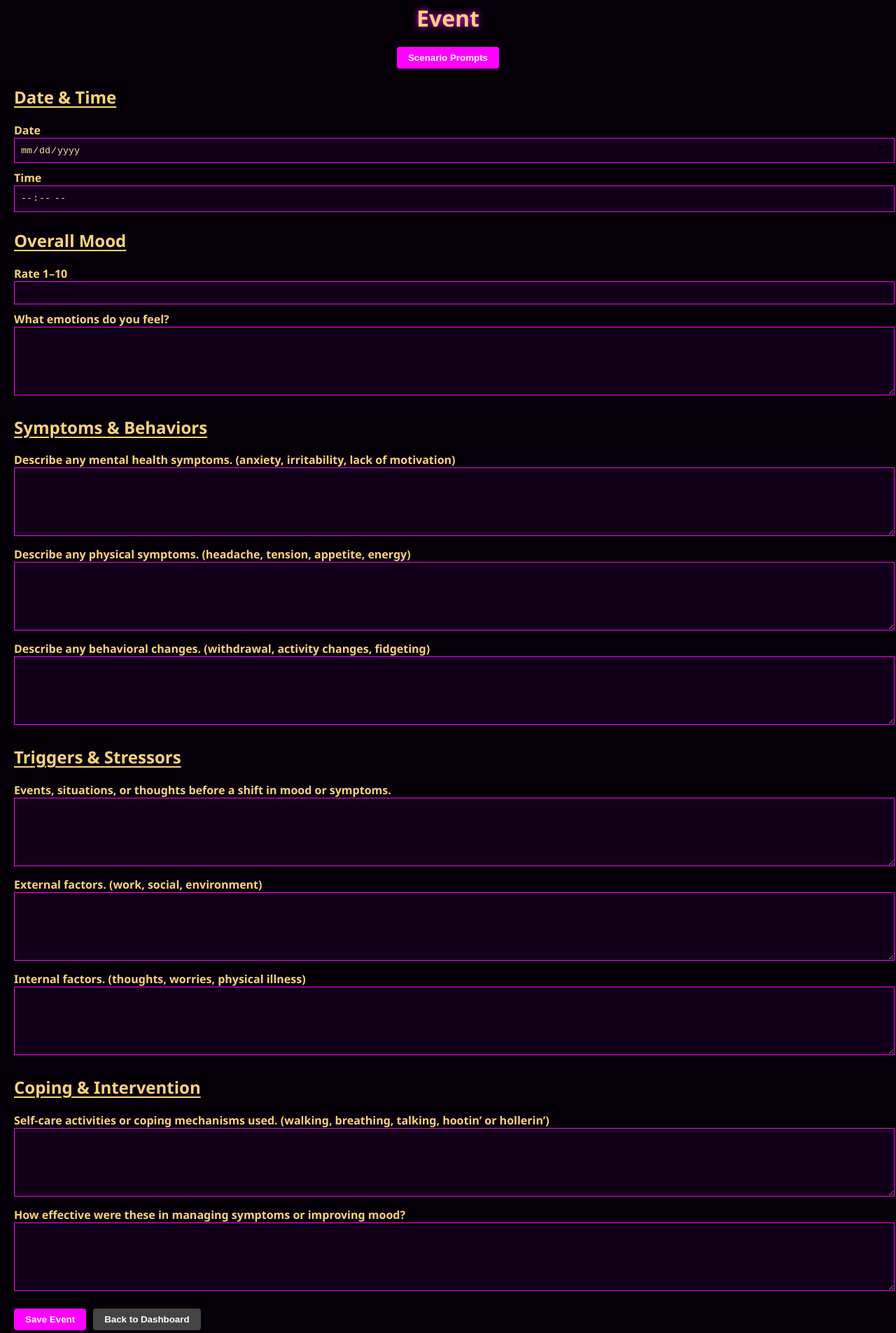
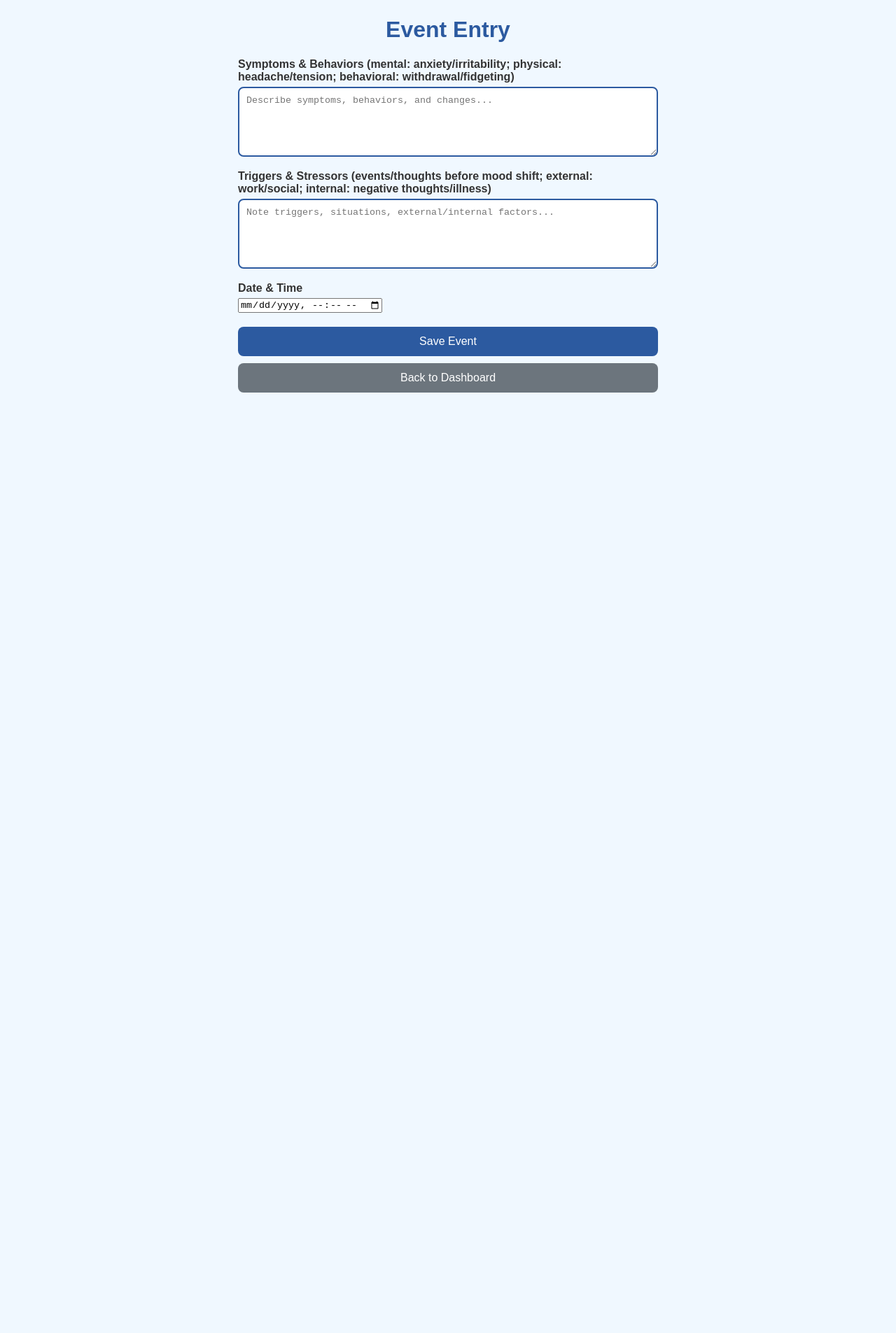
Before and after one commit to harperxj2-cell/bdbrokenbrain, a plain HTML site: page event.html in a window 1280 px wide. Shown: the part 37-1942 px from the top of the page at 70% size. After the commit the page ends 800 px from the top, so only its background shows below. Drawn offline with Linux system fonts and the light colour scheme.

Commit message:
Update event.html

```diff
--- a/event.html
+++ b/event.html
@@ -2,213 +2,59 @@
 <html lang="en">
 <head>
     <meta charset="UTF-8">
-  <title>Event/Prompts</title>
+    <meta name="viewport" content="width=device-width, initial-scale=1.0">
+    <title>Event Entry</title>
     <style>
-    body {
-      margin: 0; padding: 20px;
-      font-family: "Segoe UI", Tahoma, Geneva, Verdana, sans-serif;
-      background: #050008; color: #ffd27f;
-    }
-    h1 {
-      text-align: center;
-      margin-bottom: 20px;
-      text-shadow: 0 0 10px #ff00ff;
-    }
-    h2 {
-      margin-top: 24px;
-      text-decoration: underline;
-      text-underline-offset: 4px;
-    }
-    label { display: block; margin-top: 10px; font-weight: bold; }
-    textarea, input[type="text"], input[type="date"], input[type="time"], input[type="number"] {
-      width: 100%;
-      max-width: 100%;
-      background: #12001a;
-      color: #ffe0a6;
-      border: 1px solid #ff00ff;
-      padding: 8px;
-    }
-    textarea { min-height: 80px; }
-    .buttons {
-      margin-top: 20px;
-      display: flex;
-      gap: 10px;
-      flex-wrap: wrap;
-    }
-    button {
-      padding: 8px 16px;
-      border: none;
-      cursor: pointer;
-      background: #ff00ff;
-      color: #fff;
-      font-weight: bold;
-      border-radius: 4px;
-    }
-    button.secondary { background: #444; }
-    .saved-message {
-      margin-top: 10px;
-      color: #8cff8c;
-      font-size: 0.9rem;
-    }
-    .centered-button {
-      text-align: center;
-      margin-top: 20px;
-      margin-bottom: 20px;
-    }
+        body { font-family: Arial, sans-serif; max-width: 600px; margin: 20px auto; padding: 20px; background: #f0f8ff; color: #333; } /* Your color scheme */
+        h1 { text-align: center; color: #2c5aa0; }
+        textarea { width: 100%; height: 100px; padding: 10px; border: 2px solid #2c5aa0; border-radius: 8px; box-sizing: border-box; }
+        label { display: block; margin: 15px 0 5px; font-weight: bold; }
+        button { background: #2c5aa0; color: white; padding: 12px 24px; border: none; border-radius: 8px; cursor: pointer; font-size: 16px; width: 100%; margin-top: 20px; }
+        button:hover { background: #1e3f70; }
+        #saved { display: none; color: green; text-align: center; font-weight: bold; }
+        .back-btn { background: #6c757d; margin-top: 10px; }
     </style>
 </head>
 <body>
-  <h1>Event</h1>
+    <h1>Event Entry</h1>
 
-  <div class="centered-button">
-    <a href="scenarios.html">
-      <button type="button">Scenario Prompts</button>
-    </a>
-  </div>
+    <form id="eventForm">
+        <label>Symptoms & Behaviors (mental: anxiety/irritability; physical: headache/tension; behavioral: withdrawal/fidgeting)</label>
+        <textarea id="symptoms" placeholder="Describe symptoms, behaviors, and changes..." required></textarea>
 
-  <!-- Date & Time -->
-  <h2>Date &amp; Time</h2>
-  <label for="eventDate">Date</label>
-  <input type="date" id="eventDate">
-  <label for="eventTime">Time</label>
-  <input type="time" id="eventTime">
+        <label>Triggers & Stressors (events/thoughts before mood shift; external: work/social; internal: negative thoughts/illness)</label>
+        <textarea id="triggers" placeholder="Note triggers, situations, external/internal factors..." required></textarea>
 
-  <!-- Rest of your sections and script remain unchanged -->
-  <!-- (All your other sections and script below) -->
-</body>
-</html>
+        <label>Date & Time</label>
+        <input type="datetime-local" id="datetime" required>
 
+        <button type="submit">Save Event</button>
+        <button type="button" class="back-btn" onclick="window.location.href='index.html'">Back to Dashboard</button>
+    </form>
 
-  <!-- Overall Mood -->
-  <h2>Overall Mood</h2>
-  <label for="eventMoodRating">Rate 1–10</label>
-  <input type="number" id="eventMoodRating" min="1" max="10">
-  <label for="eventEmotions">What emotions do you feel?</label>
-  <textarea id="eventEmotions"></textarea>
-
-  <!-- Symptoms & Behaviors -->
-  <h2>Symptoms &amp; Behaviors</h2>
-  <label for="symptomsMental">
-    Describe any mental health symptoms. (anxiety, irritability, lack of motivation)
-  </label>
-  <textarea id="symptomsMental"></textarea>
-
-  <label for="symptomsPhysical">
-    Describe any physical symptoms. (headache, tension, appetite, energy)
-  </label>
-  <textarea id="symptomsPhysical"></textarea>
-
-  <label for="symptomsBehavioral">
-    Describe any behavioral changes. (withdrawal, activity changes, fidgeting)
-  </label>
-  <textarea id="symptomsBehavioral"></textarea>
-
-  <!-- Triggers & Stressors -->
-  <h2>Triggers &amp; Stressors</h2>
-  <label for="triggersBefore">
-    Events, situations, or thoughts before a shift in mood or symptoms.
-  </label>
-  <textarea id="triggersBefore"></textarea>
-
-  <label for="triggersExternal">
-    External factors. (work, social, environment)
-  </label>
-  <textarea id="triggersExternal"></textarea>
-
-  <label for="triggersInternal">
-    Internal factors. (thoughts, worries, physical illness)
-  </label>
-  <textarea id="triggersInternal"></textarea>
-
-  <!-- Coping & Intervention -->
-  <h2>Coping &amp; Intervention</h2>
-  <label for="copingActivities">
-    Self-care activities or coping mechanisms used. (walking, breathing, talking, hootin’ or hollerin’)
-  </label>
-  <textarea id="copingActivities"></textarea>
-
-  <label for="copingEffectiveness">
-    How effective were these in managing symptoms or improving mood?
-  </label>
-  <textarea id="copingEffectiveness"></textarea>
-
-  <div class="buttons">
-    <button type="button" onclick="saveEvent()">Save Event</button>
-    <button type="button" class="secondary" onclick="goBack()">Back to Dashboard</button>
-  </div>
-
-  <div id="savedMsg" class="saved-message"></div>
+    <div id="saved">Event saved locally!</div>
 
     <script>
-    // ensure entries array exists
-    if (!localStorage.getItem('entries')) {
-      localStorage.setItem('entries', JSON.stringify([]));
-    }
+        // Load current time if empty
+        document.getElementById('datetime').valueAsDate = new Date();
 
-    function saveEvent() {
-      const date = document.getElementById('eventDate').value || new Date().toISOString().slice(0,10);
-      const time = document.getElementById('eventTime').value || '';
-      const moodRating = document.getElementById('eventMoodRating').value || null;
-      const emotions = document.getElementById('eventEmotions').value.trim();
+        // Save to localStorage
+        document.getElementById('eventForm').addEventListener('submit', function(e) {
+            e.preventDefault();
+            const entry = {
+                type: 'event',
+                datetime: document.getElementById('datetime').value,
+                symptoms: document.getElementById('symptoms').value,
+                triggers: document.getElementById('triggers').value
+            };
 
-      const symptomsMental = document.getElementById('symptomsMental').value.trim();
-      const symptomsPhysical = document.getElementById('symptomsPhysical').value.trim();
-      const symptomsBehavioral = document.getElementById('symptomsBehavioral').value.trim();
+            let events = JSON.parse(localStorage.getItem('events') || '[]');
+            events.push(entry);
+            localStorage.setItem('events', JSON.stringify(events));
 
-      const triggersBefore = document.getElementById('triggersBefore').value.trim();
-      const triggersExternal = document.getElementById('triggersExternal').value.trim();
-      const triggersInternal = document.getElementById('triggersInternal').value.trim();
-
-      const copingActivities = document.getElementById('copingActivities').value.trim();
-      const copingEffectiveness = document.getElementById('copingEffectiveness').value.trim();
-
-      if (
-        !emotions &&
-        !symptomsMental &&
-        !symptomsPhysical &&
-        !symptomsBehavioral &&
-        !triggersBefore &&
-        !triggersExternal &&
-        !triggersInternal &&
-        !copingActivities &&
-        !copingEffectiveness
-      ) {
-        alert('Add at least one detail about the event before saving.');
-        return;
-      }
-
-      const entries = JSON.parse(localStorage.getItem('entries'));
-      entries.push({
-        type: 'event',
-        date,
-        time,
-        mood: {
-          rating: moodRating ? Number(moodRating) : null,
-          emotions
-        },
-        symptoms: {
-          mental: symptomsMental,
-          physical: symptomsPhysical,
-          behavioral: symptomsBehavioral
-        },
-        triggers: {
-          before: triggersBefore,
-          external: triggersExternal,
-          internal: triggersInternal
-        },
-        coping: {
-          activities: copingActivities,
-          effectiveness: copingEffectiveness
-        }
+            document.getElementById('saved').style.display = 'block';
+            setTimeout(() => { window.location.href = 'index.html'; }, 1500);
         });
-      localStorage.setItem('entries', JSON.stringify(entries));
-
-      document.getElementById('savedMsg').textContent = 'Event saved!';
-    }
-
-    function goBack() {
-      window.location.href = 'index.html';
-    }
     </script>
 </body>
 </html>
```
Lines whose indentation alone changed are shown as unchanged.
